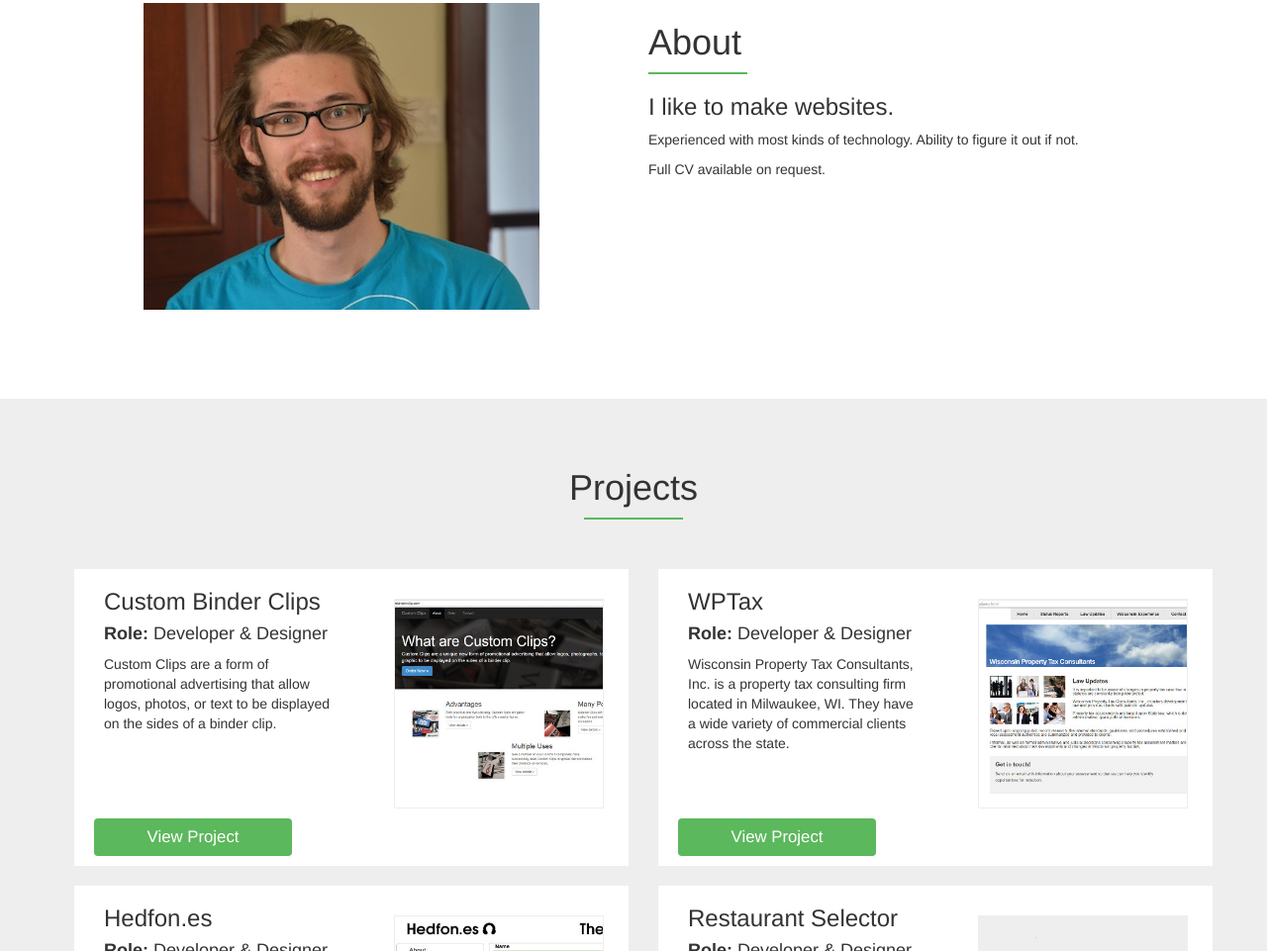
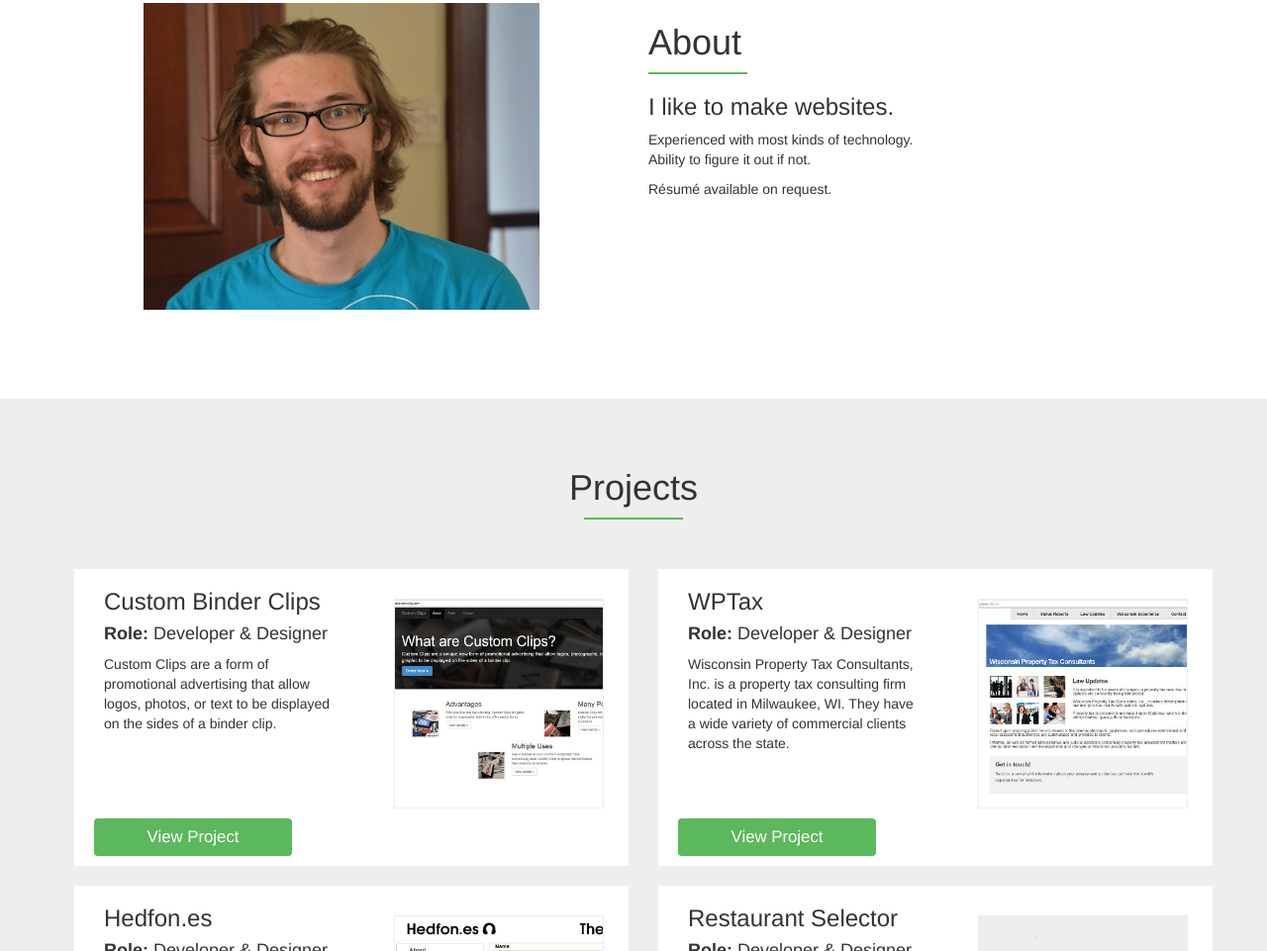
Before and after one commit to cardern/cardern.github.io, a plain HTML site: page index.html in a window 1280 px wide. Shown: the part 847-1808 px from the top of the page at 99% size. Drawn offline with Linux system fonts and the light colour scheme.

Commit message:
Copy tweak

```diff
--- a/index.html
+++ b/index.html
@@ -58,8 +58,8 @@
             <div class="spacer-about"></div>
             <div>
                 <h3>I like to make websites.</h3>
-                <p>Experienced with most kinds of technology. Ability to figure it out if not.</p>
-                <p>Full CV available on request.</p>
+                <p>Experienced with most kinds of technology.<br>Ability to figure it out if not.</p>
+                <p>Résumé available on request.</p>
             </div>
         </div>
     </div>
```
